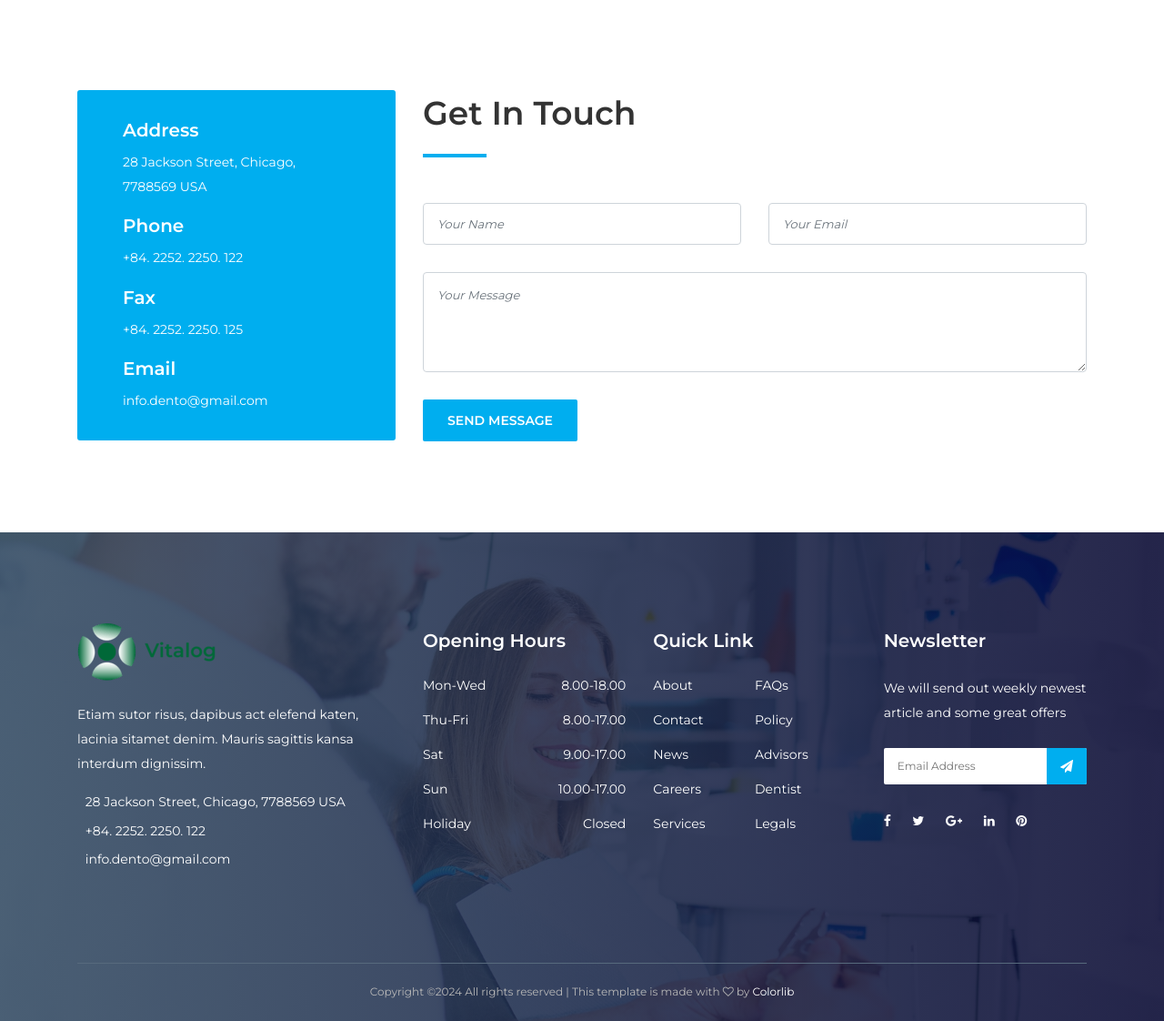
After one commit to gozygreg/vitalog, a Django app: page /contact.html in a window 1280 px wide. The commit adds this page. Shown: the part 932-2054 px from the top of the page at 91% size. Run offline with Django 5.2, Linux system fonts and the light colour scheme; some libraries are stand-ins or nearby versions; some web fonts are replaced.

Commit message:
add contact.html page

```diff
--- /dev/null
+++ b/vitalog/home/templates/contact.html
@@ -0,0 +1,340 @@
+{% load static %}
+
+<!DOCTYPE html>
+<html lang="en">
+
+<head>
+  <meta charset="UTF-8">
+  <meta name="description" content="Dento - Dentist &amp; Medical HTML Template">
+  <meta http-equiv="X-UA-Compatible" content="IE=edge">
+  <meta name="viewport" content="width=device-width, initial-scale=1, shrink-to-fit=no">
+
+  <!-- Title -->
+  <title>Vitalog - Together we can make a difference</title>
+
+  <!-- Favicon -->
+  <link rel="icon" href="{% static 'home/img/core-img/favicon.ico' %}">
+
+  <!-- Core Stylesheet -->
+  <link rel="stylesheet" href="{% static 'home/css/style.css' %}">
+
+</head>
+
+<body>
+  <!-- Preloader -->
+  <div id="preloader">
+    <div class="preload-content">
+      <div id="dento-load"></div>
+    </div>
+  </div>
+
+  <!-- ***** Header Area Start ***** -->
+  <header class="header-area">
+    <!-- Top Header Area -->
+    <div class="top-header-area">
+      <div class="container h-100">
+        <div class="row h-100 align-items-center">
+          <!-- Top Content -->
+          <div class="col-6 col-md-9 col-lg-8">
+            <div class="top-header-content">
+              <a href="#" data-toggle="tooltip" data-placement="bottom" title="28 Jackson Street, Chicago, 7788569 USA"><i class="fa fa-map-marker"></i> <span>28 Jackson Street, Chicago, 7788569 USA</span></a>
+              <a href="#" data-toggle="tooltip" data-placement="bottom" title="info.dento@gmail.com"><i class="fa fa-envelope"></i> <span>info.dento@gmail.com</span></a>
+            </div>
+          </div>
+          <!-- Top Header Social Info -->
+          <div class="col-6 col-md-3 col-lg-4">
+            <div class="top-header-social-info text-right">
+              <a href="#" data-toggle="tooltip" data-placement="bottom" title="Facebook"><i class="fa fa-facebook"></i></a>
+              <a href="#" data-toggle="tooltip" data-placement="bottom" title="Twitter"><i class="fa fa-twitter"></i></a>
+              <a href="#" data-toggle="tooltip" data-placement="bottom" title="Google Plus"><i class="fa fa-google-plus"></i></a>
+              <a href="#" data-toggle="tooltip" data-placement="bottom" title="Linkedin"><i class="fa fa-linkedin"></i></a>
+              <a href="#" data-toggle="tooltip" data-placement="bottom" title="Pinterest"><i class="fa fa-pinterest"></i></a>
+            </div>
+          </div>
+        </div>
+      </div>
+    </div>
+    <!-- Top Header End -->
+
+    <!-- Main Header Start -->
+    <div class="main-header-area">
+      <div class="classy-nav-container breakpoint-off">
+        <div class="container">
+          <!-- Classy Menu -->
+          <nav class="classy-navbar justify-content-between" id="dentoNav">
+
+            <!-- Logo -->
+            <a class="nav-brand" href="index.html"><img src="{% static 'home/img/core-img/logo2.png' %}" alt=""></a>
+
+            <!-- Navbar Toggler -->
+            <div class="classy-navbar-toggler">
+              <span class="navbarToggler"><span></span><span></span><span></span></span>
+            </div>
+
+            <!-- Menu -->
+            <div class="classy-menu">
+
+              <!-- Close Button -->
+              <div class="classycloseIcon">
+                <div class="cross-wrap"><span class="top"></span><span class="bottom"></span></div>
+              </div>
+
+              <!-- Nav Start -->
+              <div class="classynav">
+                <ul id="nav">
+                  <li><a href="index.html">Home</a></li>
+                  <li><a href="#">Pages</a>
+                    <ul class="dropdown">
+                      <li><a href="index.html">- Home</a></li>
+                      <li><a href="about.html">- About Us</a></li>
+                      <li><a href="service.html">- Service</a></li>
+                      <li><a href="pricing.html">- Pricing</a></li>
+                      <li><a href="blog.html">- Blog</a></li>
+                      <li><a href="blog-details.html">- Blog Details</a></li>
+                      <li><a href="contact.html">- Contact</a></li>
+                      <li><a href="#">- Dropdown</a>
+                        <ul class="dropdown">
+                          <li><a href="#">- Dropdown Item</a></li>
+                          <li><a href="#">- Dropdown Item</a>
+                            <ul class="dropdown">
+                              <li><a href="#">- Even Dropdown</a></li>
+                              <li><a href="#">- Even Dropdown</a></li>
+                              <li><a href="#">- Even Dropdown</a></li>
+                              <li><a href="#">- Even Dropdown</a></li>
+                            </ul>
+                          </li>
+                          <li><a href="#">- Dropdown Item</a></li>
+                          <li><a href="#">- Dropdown Item</a></li>
+                        </ul>
+                      </li>
+                    </ul>
+                  </li>
+                  <li><a href="about.html">About</a></li>
+                  <li><a href="service.html">Service</a></li>
+                  <li><a href="pricing.html">Pricing</a></li>
+                  <li><a href="#">Blog</a>
+                    <ul class="dropdown">
+                      <li><a href="blog.html">- Blog</a></li>
+                      <li><a href="blog-details.html">- Blog Details</a></li>
+                    </ul>
+                  </li>
+                  <li><a href="./contact.html">Contact</a></li>
+                </ul>
+              </div>
+              <!-- Nav End -->
+            </div>
+
+            <!-- Booking Now Button -->
+            <a href="#" class="btn dento-btn booking-btn">Booking Now</a>
+          </nav>
+        </div>
+      </div>
+    </div>
+  </header>
+  <!-- ***** Header Area End ***** -->
+
+  <!-- ***** Breadcrumb Area Start ***** -->
+  <div class="breadcumb-area bg-img bg-gradient-overlay" style="background-image: url({% static 'home/img/bg-img/12.jpg' %});">
+    <div class="container h-100">
+      <div class="row h-100 align-items-center">
+        <div class="col-12">
+          <h2 class="title">Contact</h2>
+        </div>
+      </div>
+    </div>
+  </div>
+  <div class="breadcumb--con">
+    <div class="container">
+      <div class="row">
+        <div class="col-12">
+          <nav aria-label="breadcrumb">
+            <ol class="breadcrumb">
+              <li class="breadcrumb-item"><a href="#"><i class="fa fa-home"></i> Home</a></li>
+              <li class="breadcrumb-item active" aria-current="page">Contact</li>
+            </ol>
+          </nav>
+        </div>
+      </div>
+    </div>
+  </div>
+  <!-- ***** Breadcrumb Area End ***** -->
+
+  <!-- ***** Contact Area Start ***** -->
+  <section class="dento-contact-area mt-50 mb-100">
+    <div class="container">
+      <div class="row">
+        <div class="col-12">
+          <div class="google-maps mb-100">
+            <iframe src="https://www.google.com/maps/embed?pb=!1m18!1m12!1m3!1d11956.9355465873!2d24.0768412544878!3d56.9550599906977!2m3!1f0!2f0!3f0!3m2!1i1024!2i768!4f13.1!3m3!1m2!1s0x46eecfb0e5073ded%3A0x400cfcd68f2fe30!2z4Kaw4Ka_4KaX4Ka-LCDgprLgp43gpq_gpr7gpp_gp43gpq3gpr_gpoY!5e0!3m2!1sbn!2sbd!4v1543911160102"
+              allowfullscreen></iframe>
+          </div>
+        </div>
+      </div>
+
+      <div class="row">
+        <!-- Contact Information -->
+        <div class="col-12 col-md-4">
+          <div class="contact-information">
+            <h5>Address</h5>
+            <p>28 Jackson Street, Chicago, 7788569 USA</p>
+
+            <h5>Phone</h5>
+            <p>+84. 2252. 2250. 122</p>
+
+            <h5>Fax</h5>
+            <p>+84. 2252. 2250. 125</p>
+
+            <h5>Email</h5>
+            <p class="mb-0">info.dento@gmail.com</p>
+          </div>
+        </div>
+
+        <!-- Contact Form -->
+        <div class="col-12 col-md-8">
+          <div class="contact-form">
+            <!-- Section Heading -->
+            <div class="section-heading">
+              <h2>Get In Touch</h2>
+              <div class="line"></div>
+            </div>
+            <!-- Form -->
+            <form action="#" method="post">
+              <div class="row">
+                <div class="col-lg-6">
+                  <input type="text" name="message-name" class="form-control mb-30" placeholder="Your Name">
+                </div>
+                <div class="col-lg-6">
+                  <input type="email" name="message-email" class="form-control mb-30" placeholder="Your Email">
+                </div>
+                <div class="col-12">
+                  <textarea name="message" class="form-control mb-30" placeholder="Your Message"></textarea>
+                </div>
+                <div class="col-12">
+                  <button type="submit" class="btn dento-btn">Send Message</button>
+                </div>
+              </div>
+            </form>
+
+          </div>
+        </div>
+      </div>
+    </div>
+  </section>
+  <!-- ***** Contact Area End ***** -->
+
+  <!-- ***** Footer Area Start ***** -->
+  <footer class="footer-area bg-img bg-gradient-overlay" style="background-image: url('{% static 'home/img/bg-img/3.jpg' %}');">
+    <div class="container">
+      <div class="row">
+        <!-- Single Footer Widget -->
+        <div class="col-12 col-sm-6 col-lg-4">
+          <div class="single-footer-widget">
+            <a href="./index.html" class="d-block mb-4"><img src="{% static 'home/img/core-img/logo2.png' %}" alt=""></a>
+            <p>Etiam sutor risus, dapibus act elefend katen, lacinia sitamet denim. Mauris sagittis kansa interdum dignissim.</p>
+            <div class="footer-contact">
+              <p><i class="icon_pin"></i> 28 Jackson Street, Chicago, 7788569 USA</p>
+              <p><i class="icon_phone"></i> +84. 2252. 2250. 122</p>
+              <p><i class="icon_mail"></i> info.dento@gmail.com</p>
+            </div>
+          </div>
+        </div>
+
+        <!-- Single Footer Widget -->
+        <div class="col-12 col-sm-6 col-lg">
+          <div class="single-footer-widget">
+            <!-- Widget Title -->
+            <h5 class="widget-title">Opening Hours</h5>
+
+            <!-- Opening Hours -->
+            <ul class="opening-hours">
+              <li><span>Mon-Wed</span> <span>8.00-18.00</span></li>
+              <li><span>Thu-Fri</span> <span>8.00-17.00</span></li>
+              <li><span>Sat</span> <span>9.00-17.00</span></li>
+              <li><span>Sun</span> <span>10.00-17.00</span></li>
+              <li><span>Holiday</span> <span>Closed</span></li>
+            </ul>
+          </div>
+        </div>
+
+        <!-- Single Footer Widget -->
+        <div class="col-12 col-sm-6 col-lg">
+          <div class="single-footer-widget">
+            <!-- Widget Title -->
+            <h5 class="widget-title">Quick Link</h5>
+
+            <!-- Quick Links Nav -->
+            <nav>
+              <ul class="quick-links">
+                <li><a href="#">About</a></li>
+                <li><a href="#">FAQs</a></li>
+                <li><a href="#">Contact</a></li>
+                <li><a href="#">Policy</a></li>
+                <li><a href="#">News</a></li>
+                <li><a href="#">Advisors</a></li>
+                <li><a href="#">Careers</a></li>
+                <li><a href="#">Dentist</a></li>
+                <li><a href="#">Services</a></li>
+                <li><a href="#">Legals</a></li>
+              </ul>
+            </nav>
+          </div>
+        </div>
+
+        <!-- Single Footer Widget -->
+        <div class="col-12 col-sm-6 col-lg">
+          <div class="single-footer-widget">
+            <!-- Widget Title -->
+            <h5 class="widget-title">Newsletter</h5>
+
+            <p>We will send out weekly newest article and some great offers</p>
+            <!-- Newsletter Form -->
+            <div class="footer-newsletter-form">
+              <form action="#" method="post">
+                <input type="email" name="nl-email" value="" placeholder="Email Address">
+                <button type="submit"><i class="fa fa-paper-plane" aria-hidden="true"></i></button>
+              </form>
+            </div>
+
+            <!-- Social Info -->
+            <div class="footer-social-info">
+              <a href="#" data-toggle="tooltip" data-placement="top" title="Facebook"><i class="fa fa-facebook"></i></a>
+              <a href="#" data-toggle="tooltip" data-placement="top" title="Twitter"><i class="fa fa-twitter"></i></a>
+              <a href="#" data-toggle="tooltip" data-placement="top" title="Google Plus"><i class="fa fa-google-plus"></i></a>
+              <a href="#" data-toggle="tooltip" data-placement="top" title="Linkedin"><i class="fa fa-linkedin"></i></a>
+              <a href="#" data-toggle="tooltip" data-placement="top" title="Pinterest"><i class="fa fa-pinterest"></i></a>
+            </div>
+          </div>
+        </div>
+      </div>
+    </div>
+
+    <!-- Copywrite Area -->
+    <div class="container">
+      <div class="row">
+        <div class="col-12">
+          <div class="copywrite-content">
+            <p><!-- Link back to Colorlib can't be removed. Template is licensed under CC BY 3.0. -->
+Copyright &copy;<script>document.write(new Date().getFullYear());</script> All rights reserved | This template is made with <i class="fa fa-heart-o" aria-hidden="true"></i> by <a href="https://colorlib.com" target="_blank">Colorlib</a>
+<!-- Link back to Colorlib can't be removed. Template is licensed under CC BY 3.0. --></p>
+          </div>
+        </div>
+      </div>
+    </div>
+  </footer>
+  <!-- ***** Footer Area End ***** -->
+
+  <!-- ******* All JS ******* -->
+  <!-- jQuery js -->
+  <script src="{% static 'home/js/jquery.min.js' %}"></script>
+  <!-- Popper js -->
+  <script src="{% static 'home/js/popper.min.js' %}"></script>
+  <!-- Bootstrap js -->
+  <script src="{% static 'home/js/bootstrap.min.js' %}"></script>
+  <!-- All js -->
+  <script src="{% static 'home/js/dento.bundle.js' %}"></script>
+  <!-- Active js -->
+  <script src="{% static 'home/js/default-assets/active.js' %}"></script>
+
+</body>
+
+</html>
--- a/vitalog/home/urls.py
+++ b/vitalog/home/urls.py
@@ -3,4 +3,5 @@ from . import views
 
 urlpatterns = [
     path('', views.home, name="home"),
+    path('contact.html', views.contact, name="contact-us"),
 ]
--- a/vitalog/home/views.py
+++ b/vitalog/home/views.py
@@ -2,3 +2,6 @@ from django.shortcuts import render
 
 def home(request):
     return render(request, 'home.html', {})
+
+def contact(request):
+    return render(request, 'contact.html', {})
```
Also changed, not shown: vitalog/home/templates/home.html (+6 -6 lines).
